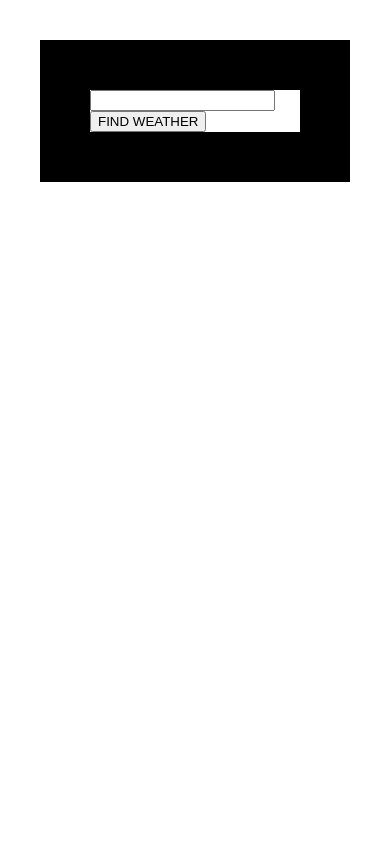
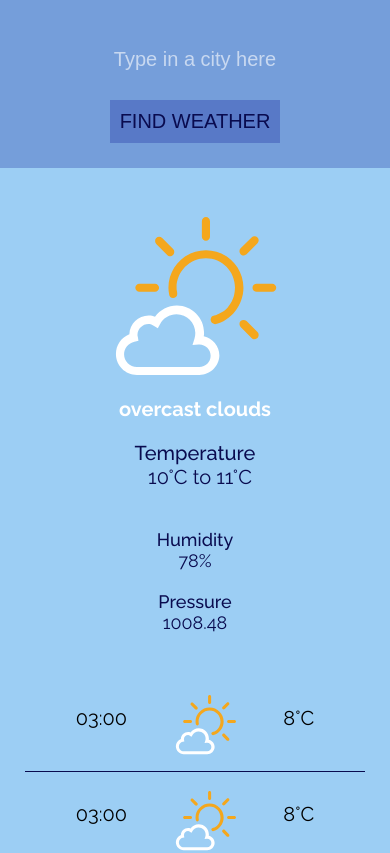
Before and after one commit to NWC2/Weather-API, a React (Create React App) app: page / in a window 390 px wide. Shown: the top 853 px of the page. Built offline with nearby package versions, Linux system fonts and the light colour scheme.

Commit message:
Transformed all the HTML and CSS into JSX elements and different components , so now it is splitet into multiple components

```diff
--- a/src/App.css
+++ b/src/App.css
@@ -1 +1,168 @@
 /* CSS Code*/
+/* Import from google fonts */
+@import url('https://fonts.googleapis.com/css2?family=Raleway:wght@100;200;300;400;500;700;800;900&display=swap');
+
+body {
+  margin: 0;
+  padding: 0;
+  font-family: 'Raleway', sans-serif;
+  background-color: #9CCEF4;
+}
+
+#root {
+  height: 100%;
+  width: 100%;
+}
+
+.header {
+  padding: 25px;
+  background-color: #759EDA;
+}
+.nav {
+  display: flex;
+  justify-content: flex-start;
+  gap: 30px;
+}
+.nav input {
+  background-color: #759EDA;
+  border: none;
+  width: 300px;
+  height: 63px;
+  font-size: 25px;
+}
+.nav input::placeholder {
+  color: white;
+  opacity: .6;
+}
+.nav input:focus {
+  outline: none;
+  border-bottom: 1px #5879C7 solid;
+  color: white;
+}
+.nav input:focus::placeholder {
+  opacity: 0;
+}
+.nav .button {
+  background-color: #5879C7;
+  color: #090B4F;
+  font-size: 20px;
+  padding: 20px;
+  border: none;
+}
+
+section.w-details {
+  display: flex;
+  justify-content: center;
+  align-items: center;
+}
+section.w-details .content {
+  padding: 25px;
+  text-align: center;
+}
+section.w-details .content .w-image img {
+  width: 300px;
+}
+section.w-details .content .w-image p {
+  text-align: center;
+  font-size: 24px;
+  color: white;
+  font-weight: bold;
+  margin: 0;
+}
+section.w-details .content .temp {
+  font-size: 30px;
+  color: #090B4F;
+  font-weight: 500;
+}
+section.w-details .content .temp span {
+  font-size: 26px;
+  font-weight: normal;
+  margin-left: 10px;
+}
+
+section.w-details .content .details {
+  font-size: 18px;
+  color: #090B4F;
+  display: flex;
+  justify-content: space-between;
+}
+section.w-details .content .details span {
+  font-weight: 500;
+}
+
+section.w-hour {
+  padding: 25px;
+  display: flex;
+  justify-content: space-evenly;
+  text-align: center;
+}
+section.w-hour p {
+  font-size: 20px;
+}
+section.w-hour img {
+  width: 100px;
+}
+
+/* Responsive for Mobile */
+@media (max-width: 650px) {
+  #root {
+    height: auto;
+  }
+  .header .nav {
+    flex-direction: column;
+    align-items: center;
+    gap: 10px;
+  }
+  .header .nav input {
+    width: 200px;
+  }
+  .header .nav input::placeholder {
+    text-align: center;
+    font-size: 20px;
+  }
+  .header .nav .button {
+    font-size: 20px;
+    padding: 10px;
+  }
+  section.w-hour {
+    flex-direction: column;
+  }
+
+  section.w-details .content .w-image img {
+    width: 200px;
+  }
+  section.w-details .content .w-image p {
+  font-size: 20px;
+  }
+
+  section.w-details .content .temp {
+    display: flex;
+    flex-direction: column;
+    font-size: 20px;
+    margin-bottom: 40px;
+  }
+  section.w-details .content .temp span {
+    font-size: 20px;
+  }
+  section.w-details .content .details {
+    flex-direction: column;
+  }
+  section.w-details .content .details span:nth-child(2) {
+    margin-top: 20px;
+  }
+
+  section.w-hour {
+    padding-top: 0;
+  }
+  section.w-hour div {
+    display: flex;
+    justify-content: space-evenly;
+    padding: 10px;
+  }
+  section.w-hour img {
+    width: 75px;
+  }
+  section.w-hour div:not(:first-child) {
+    border-top: 1px solid #090B4F;
+  }
+}
--- a/src/App.js
+++ b/src/App.js
@@ -1,37 +1,12 @@
 import React, { Component } from "react";
-import Search from "./components/Search";
-
-import SayHi, { SayHello } from "./components/WeatherItem";
 import fakeWeatherData from "./fakeWeatherData.json";
-
+import Home from './components/Home';
 import "./App.css";
-
-class App extends Component {
-  constructor(props) {
-    super(props);
-    this.state = {
-      name: "Karim"
-    };
+const App = () => {
+  return (
+    <div className="app">
+      <Home />
+    </div>
+  );
   }
-
-  handleInputChange = value => {
-    this.setState({ name: value });
-  };
-
-  render() {
-    return (
-      <div className="app">
-        <main role="main" class="main">
-        <header>
-          <nav className="nav">
-              <input type="text" name="" id="" />
-              <button className="button">FIND WEATHER</button>
-          </nav>
-          </header>
-        </main>
-      </div>
-    );
-  }
-}
-
 export default App;
--- /dev/null
+++ b/src/components/ForcastHour.js
@@ -0,0 +1,17 @@
+import partlycloudy from '../img/weather-icons/partlycloudy.svg';
+import cloudy from '../img/weather-icons/cloudy.svg';
+import snow from '../img/weather-icons/snow.svg';
+import clear from '../img/weather-icons/clear.svg';
+
+const ForcastHour = () => {
+    return(
+        <>
+        <div>
+            <p className="time">03:00</p>
+            <img src={partlycloudy} alt="Partly Cloudy" />
+            <p className="temp">8&deg;C</p>
+        </div>
+        </>
+    )
+}
+export default ForcastHour ;
--- /dev/null
+++ b/src/components/Home.js
@@ -0,0 +1,16 @@
+import React from "react";
+import Search from "./Search";
+import Main from "./Main";
+const Home = () => {
+    return(
+    <>
+        <header className="header">
+            <Search />
+        </header>
+        <main role="main" class="main">
+            <Main />
+        </main>
+    </>
+    )
+}
+export default Home ;
--- /dev/null
+++ b/src/components/Main.js
@@ -0,0 +1,13 @@
+import React from "react";
+import WeatherForcast from "./WeatherForcast";
+import WeatherInfo from "./WeatherInfo";
+
+const Main = () => {
+    return(
+    <>
+    <WeatherInfo />
+    <WeatherForcast />
+    </>
+    )
+}
+export default Main ;
--- a/src/components/Search.css
+++ /dev/null
@@ -1,3 +0,0 @@
-div {
-    border: 25px solid black;
-}
--- a/src/components/Search.js
+++ b/src/components/Search.js
@@ -1,32 +1,10 @@
 import React from "react";
-
-import clear from "../img/weather-icons/clear.svg";
-import "./Search.css";
-class Search extends React.Component {
-  state = {
-    input: ""
-  };
-
-  render() {
-    return (
-      <div>
-        {this.state.input}
-        <input
-          type="text"
-          id="input-name"
-          onChange={event => {
-            this.setState({ input: event.target.value });
-          }}
-        />
-        <button
-          onClick={event => {
-            this.props.handleInput(this.state.input);
-          }}
-        >
-          Say Hello
-        </button>
-      </div>
-    );
-  }
+const Search = () => {
+  return (
+      <nav className="nav">
+        <input type="text" name="" id="" placeholder="Type in a city here"/>
+        <button className="button">FIND WEATHER</button>
+      </nav>
+  );
 }
 export default Search;
--- /dev/null
+++ b/src/components/WeatherForcast.js
@@ -0,0 +1,15 @@
+import ForcastHour from "./ForcastHour";
+const WeatherForcast = () => {
+    return(
+        <section className="w-hour">
+          <ForcastHour/>
+          <ForcastHour/>
+          <ForcastHour/>
+          <ForcastHour/>
+          <ForcastHour/>
+          <ForcastHour/>
+          <ForcastHour/>
+      </section>
+    )
+}
+export default WeatherForcast ;
--- /dev/null
+++ b/src/components/WeatherInfo.js
@@ -0,0 +1,20 @@
+import partlycloudy from '../img/weather-icons/partlycloudy.svg';
+import cloudy from '../img/weather-icons/cloudy.svg';
+import snow from '../img/weather-icons/snow.svg';
+import clear from '../img/weather-icons/clear.svg';
+
+const WeatherInfo = () => {
+    return(
+        <section class="w-details">
+            <div className="content">
+              <div className="w-image">
+                <img src={partlycloudy} alt="Partly Cloudy" />
+                <p className="desc">overcast clouds</p>
+              </div>
+              <p className="temp">Temperature <span>10&deg;C to 11&deg;C</span></p>
+              <p className="details"><span>Humidity</span> 78% <span>Pressure</span> 1008.48</p>
+            </div>
+          </section>
+    )
+}
+export default WeatherInfo ;
--- a/src/components/WeatherItem.js
+++ /dev/null
@@ -1,17 +0,0 @@
-import React, { Component } from "react";
-import { render } from "react-dom";
-
-export default class WeatherItem extends Component {
-  render() {
-    return <div>Heello</div>;
-  }
-}
-export class SayHello extends Component {
-  render() {
-    return (
-      <div style={{ color: this.props.color, backgroundColor: "yellow" }}>
-        Hello {this.props.name}
-      </div>
-    );
-  }
-}
```
